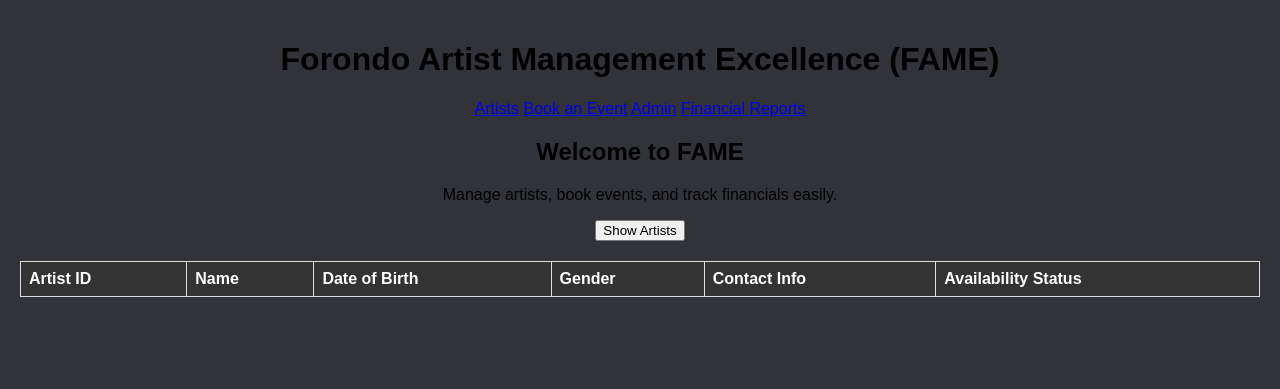
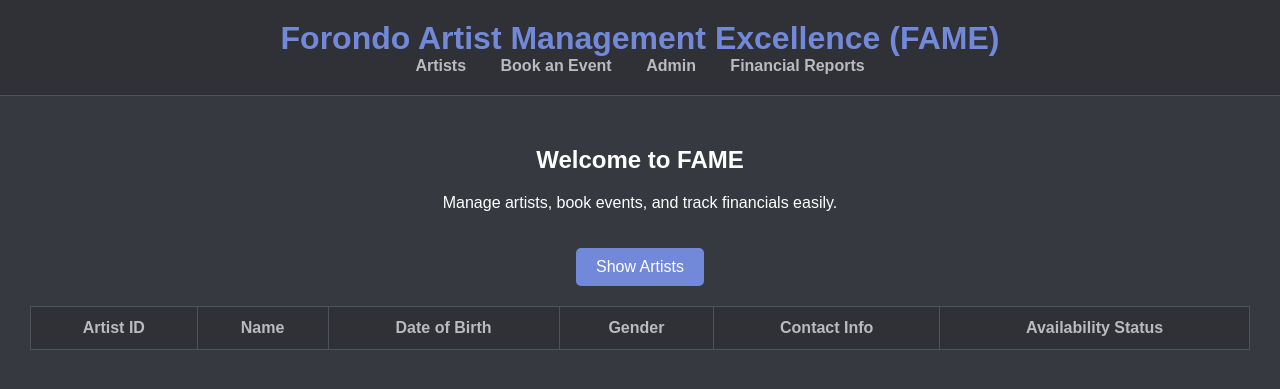
Before and after one commit to Rex5433/PHP-Database, a PHP site: page / in a window 1280 px wide. Shown: the top 389 px of the page. Run offline with PHP 8.4, Linux system fonts and the light colour scheme; lists and menus that the app fills with data are empty.

Commit message:
Update styles.css
updated the styles.css to the proper style. Yes it's discord themed!

```diff
--- a/Database Program/UpdatedPHP/styles.css
+++ b/Database Program/UpdatedPHP/styles.css
@@ -1,28 +1,104 @@
 body {
     font-family: Arial, sans-serif;
-    background-color: #313338;
     margin: 0;
+    padding: 0;
+    background-color: #36393F;
+    color: #FFFFFF;
+}
+
+header {
+    background-color: #2F3136;
     padding: 20px;
+    text-align: center;
+    border-bottom: 1px solid #4F535C;
+}
+
+header h1 {
+    margin: 0;
+    color: #7289DA;
+}
+
+nav a {
+    color: #B9BBBE;
+    text-decoration: none;
+    margin: 0 15px;
+    font-weight: bold;
+}
+
+nav a:hover {
+    color: #7289DA;
+}
+
+main {
+    padding: 30px;
     text-align: center;
 }
 
-#artistTable {
+button {
+    background-color: #7289DA;
+    color: white;
+    border: none;
+    padding: 10px 20px;
+    font-size: 16px;
+    cursor: pointer;
+    border-radius: 5px;
+    margin-top: 20px;
+}
+
+button:hover {
+    background-color: #5B6EAE;
+}
+
+table {
     width: 100%;
     border-collapse: collapse;
     margin-top: 20px;
+    border: 1px solid #4F535C;
 }
 
-#artistTable th, #artistTable td {
-    border: 1px solid #ddd;
-    padding: 8px;
-    text-align: left;
+th, td {
+    padding: 12px;
+    text-align: center;
+    border: 1px solid #4F535C;
 }
 
-#artistTable th {
-    background-color: #333;
+th {
+    background-color: #2F3136;
+    color: #B9BBBE;
+}
+
+td {
+    background-color: #40444B;
+    color: #FFFFFF;
+}
+
+tr:hover {
+    background-color: #7289DA;
     color: white;
 }
 
-#artistTable tr:nth-child(even) {
-    background-color: #f2f2f2;
+footer {
+    background-color: #2F3136;
+    padding: 10px;
+    text-align: center;
+    color: #B9BBBE;
+    position: fixed;
+    width: 100%;
+    bottom: 0;
 }
+
+@media (max-width: 768px) {
+    table {
+        font-size: 14px;
+    }
+
+    nav a {
+        display: block;
+        margin: 5px 0;
+    }
+
+    button {
+        width: 100%;
+        padding: 15px;
+    }
+}
```
